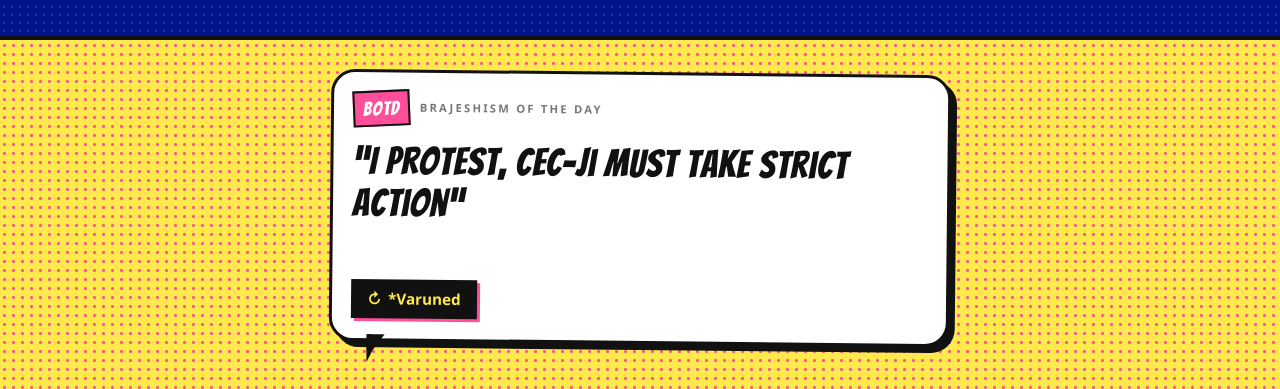
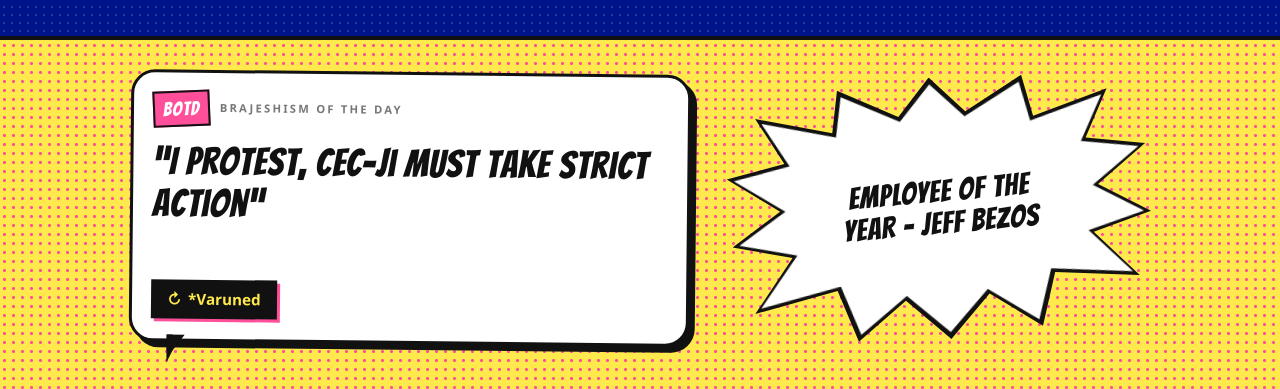
Before and after one commit to AniketSaki/brajedding, an Astro site: page / in a window 1280 px wide. Shown: the part 373-762 px from the top of the page. Built offline with nearby package versions, Linux system fonts and the light colour scheme; Astro itself is replaced by a stand-in of ours; no server answers.

Commit message:
feat: two-column laptop layout
Co-Authored-By: Claude Opus 5.5 <noreply@anthropic.com>

```diff
--- a/src/components/Hero.astro
+++ b/src/components/Hero.astro
@@ -127,6 +127,7 @@ const units = [
   }
   .unit span { font-size: 0.62rem; font-weight: 700; letter-spacing: 0.12em; text-transform: uppercase; }
 
+  @media (min-width: 900px) { .countdown { max-width: 760px; gap: 0.9rem; } }
   .status { margin-top: 1.25rem; }
   .status :global(.live-now), .status :global(.married) {
     display: inline-block; background: var(--white); color: var(--blue); border: 3px solid var(--ink);
--- a/src/pages/index.astro
+++ b/src/pages/index.astro
@@ -13,12 +13,16 @@ import { site } from '../config/site';
 <Base title={site.title}>
   <Hero />
   <main>
-    <Botd />
-    <Shout />
+    <div class="pair pair-botd">
+      <Botd />
+      <Shout />
+    </div>
     <Stickered />
     <Reviews />
-    <Poll />
-    <Farewell />
+    <div class="pair pair-poll">
+      <Poll />
+      <Farewell />
+    </div>
   </main>
   <Footer />
 </Base>
--- a/src/styles/global.css
+++ b/src/styles/global.css
@@ -12,7 +12,7 @@
 
 *, *::before, *::after { box-sizing: border-box; }
 
-html { -webkit-text-size-adjust: 100%; overflow-x: clip; }
+html { -webkit-text-size-adjust: 100%; overflow-x: hidden; overflow-x: clip; }
 
 body {
   margin: 0;
@@ -20,6 +20,7 @@ body {
   font-size: 16px;
   line-height: 1.5;
   color: var(--ink);
+  overflow-x: hidden; /* fallback for browsers without clip */
   overflow-x: clip;
 }
 
@@ -112,3 +113,18 @@ img { max-width: 100%; display: block; }
 @media (prefers-reduced-motion: reduce) {
   *, *::before, *::after { animation: none !important; transition: none !important; }
 }
+
+/* Laptop layout: pair short sections side by side instead of leaving wide empty margins */
+@media (min-width: 900px) {
+  .pair {
+    display: grid;
+    align-items: center;
+    gap: 2.5rem;
+    max-width: 1100px;
+    margin: 0 auto;
+    padding: 0 2.5rem;
+  }
+  .pair-botd { grid-template-columns: 3fr 2fr; }
+  .pair-poll { grid-template-columns: 1fr 1fr; }
+  .pair > .section { padding-left: 0; padding-right: 0; max-width: none; margin: 0; }
+}
```
